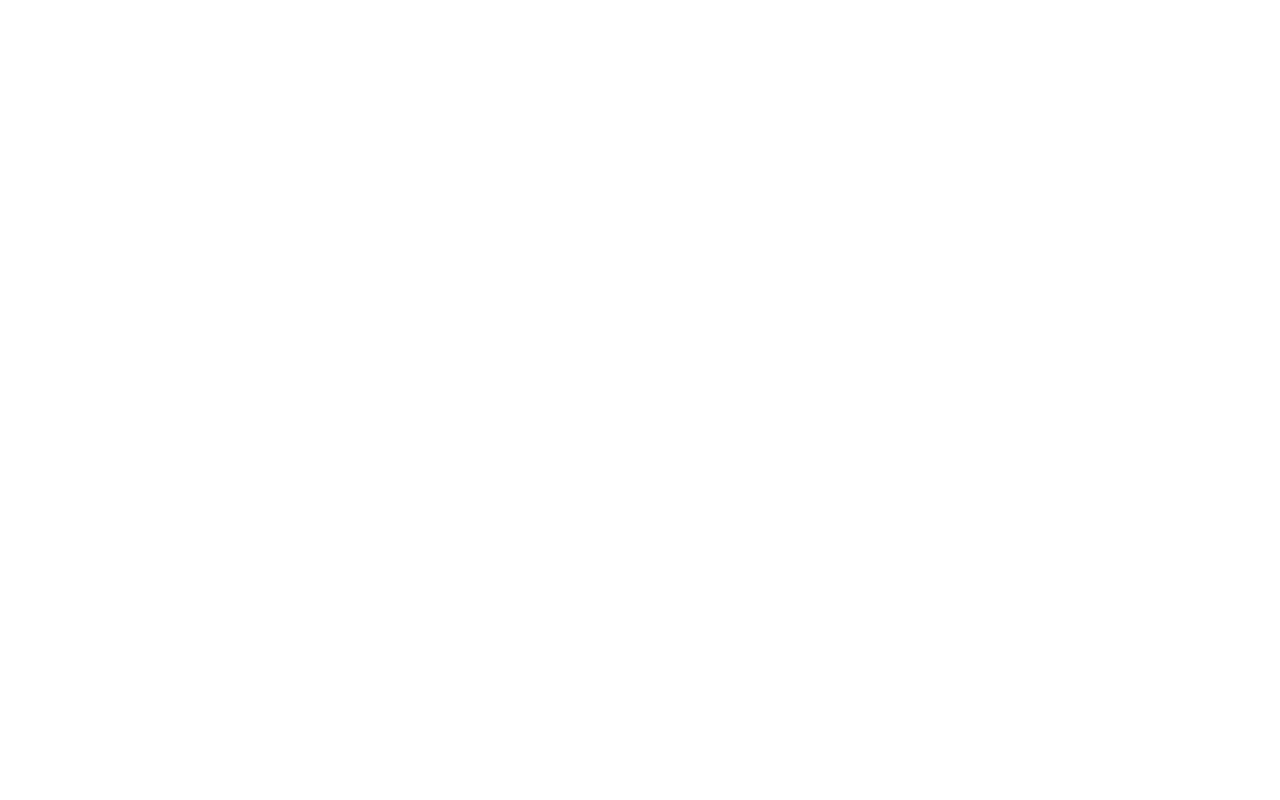
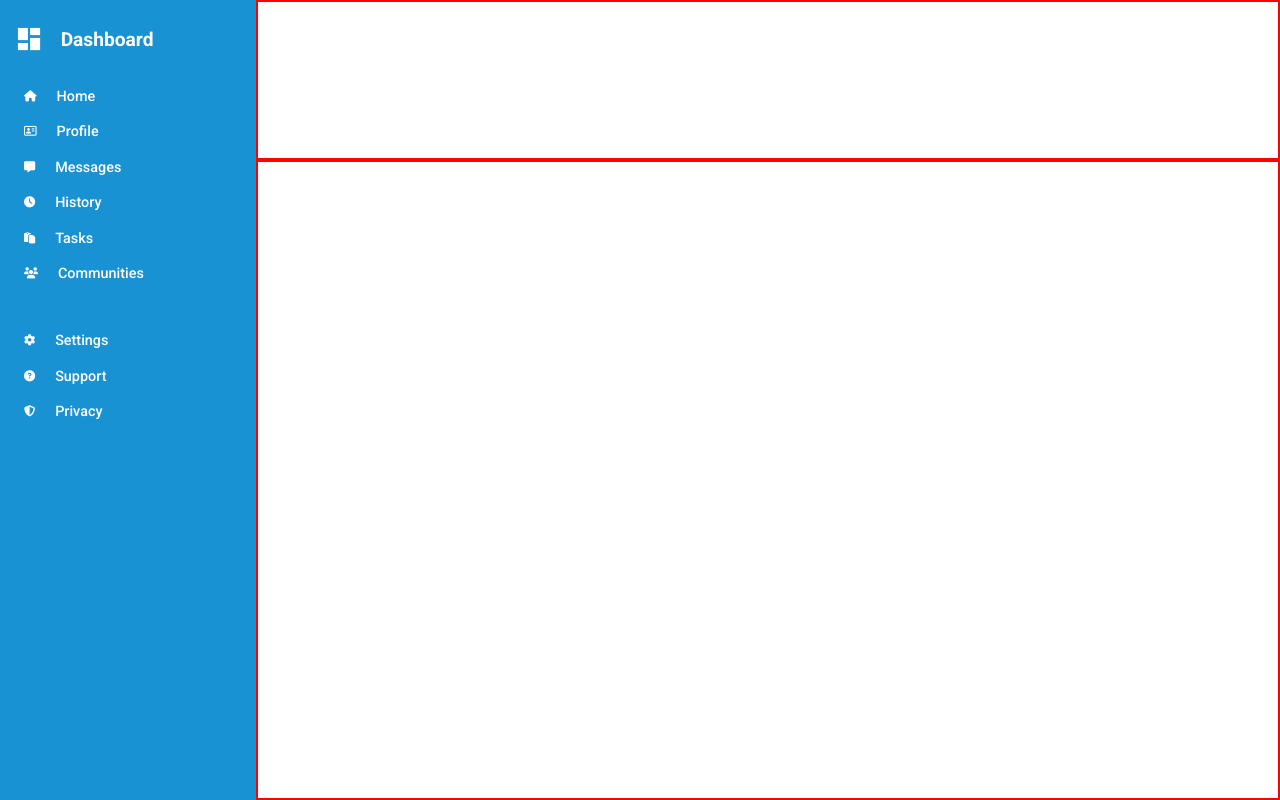
Before and after one commit to Star1xDev/odin-admin-dashboard, a plain HTML site: page index.html in a window 1280 px wide. Drawn offline with Linux system fonts and the light colour scheme.

Commit message:
finished side nav markup and styles

```diff
--- a/index.html
+++ b/index.html
@@ -6,8 +6,74 @@
   <title>Admin Dashboard</title>
   <link rel="stylesheet" href="styles.css">
   <script type="text/javascript" src="app.js" defer></script>
+  <script src="https://kit.fontawesome.com/96d694bb3d.js" crossorigin="anonymous"></script>
+  <link rel="preconnect" href="https://fonts.googleapis.com">
+  <link rel="preconnect" href="https://fonts.gstatic.com" crossorigin>
+  <link href="https://fonts.googleapis.com/css2?family=Pacifico&family=Roboto:ital,wght@0,100;0,300;0,400;0,500;0,700;0,900;1,100;1,300;1,400;1,500;1,700;1,900&display=swap" rel="stylesheet">
 </head>
 <body>
 
+  <div class="container">
+    <header class="header"></header>
+    <aside class="side-nav">
+      <h2 class="branding">
+        <img src="dashboard-icon.png" width="30" alt="">dashboard
+      </h2>
+      <nav class="nav">
+        <ul class="nav__main">
+          <li>
+            <i class="fa-solid fa-house"></i>
+            <a href="#" class="nav-link">
+              home
+            </a>
+          </li>
+          <li>
+            <i class="fa-regular fa-address-card"></i>
+            <a href="#" class="nav-link">profile
+            </a>
+          </li>
+          <li>
+            <i class="fa-solid fa-message"></i>
+            <a href="#" class="nav-link">messages
+            </a>
+          </li>
+          <li>
+            <i class="fa-solid fa-clock"></i>
+            <a href="#" class="nav-link">history
+            </a>
+          </li>
+          <li>
+            <i class="fa-solid fa-paste"></i>
+            <a href="#" class="nav-link">tasks
+            </a>
+          </li>
+          <li>
+            <i class="fa-solid fa-users"></i>
+            <a href="#" class="nav-link">communities
+            </a>
+          </li>
+        </ul>
+        <ul class="nav__secondary">
+          <li>
+            <i class="fa-solid fa-gear"></i>
+            <a href="#" class="nav-link">settings
+            </a>
+          </li>
+          <li>
+            <i class="fa-solid fa-circle-question"></i>
+            <a href="#" class="nav-link">support
+            </a>
+          </li>
+          <li>
+            <i class="fa-solid fa-shield-halved"></i>
+            <a href="#" class="nav-link">privacy
+            </a>
+          </li>
+        </ul>
+      </nav>
+    </aside>
+    <main class="main-content"></main>
+  </div>
+
 </body>
 </html>
--- a/styles.css
+++ b/styles.css
@@ -0,0 +1,106 @@
+*{
+  margin: 0;
+  padding: 0;
+  box-sizing: border-box;
+}
+
+html{
+  font-family: Roboto;
+}
+
+ul{
+  list-style: none;
+}
+
+a{
+  text-decoration: none;
+  color: #000;
+}
+
+img{
+  display: block;
+  max-width: 100%;
+}
+
+
+/* container styles */
+
+.container{
+  max-width: 100vw;
+  min-height: 100vh;
+  display: grid;
+  grid-template-columns: minmax(200px,1fr) minmax(60vw, 4fr);
+  grid-template-rows: repeat(5, 1fr);
+}
+
+.container > *{
+  border: 2px solid red;
+}
+
+/**************
+ header styles
+***************/
+
+.header{
+  grid-area: 1/2/2/-1;
+}
+
+/***************
+ side nav styles
+****************/
+
+.side-nav{
+  grid-area: 1/1/-1/2;
+  background: #1992d4;
+  color: #fff;
+  text-transform: capitalize;
+  padding: 1.5rem;
+  border: none;
+}
+
+.side-nav .branding{
+  font-size: 1.2rem;
+  margin-bottom: 2rem;
+  display: grid;
+  grid-template-columns: 1fr 3.5fr;
+  align-items: center;
+  position: relative;
+  left: -.6rem;
+}
+
+.side-nav .nav{
+  display: grid;
+  grid-row-gap: 2rem;
+}
+
+.side-nav i{
+  margin-right: 1rem;
+  font-size: .7rem;
+  position: relative;
+  top: -1px;
+}
+
+.side-nav a{
+  color: #fff;
+  font-weight: 500;
+  font-size: .9rem;
+  display: inline-block;
+  margin-bottom: .7rem;
+  padding-bottom: .2rem;
+  border-bottom: 2px solid transparent;
+  transition: 200ms;
+}
+
+.side-nav a:hover{
+  border-bottom: 2px solid #fff;
+}
+
+
+
+/********************
+ main content styles
+*********************/
+
+.main-content{
+  grid-area: 2/2/-1/-1;
+}
```
